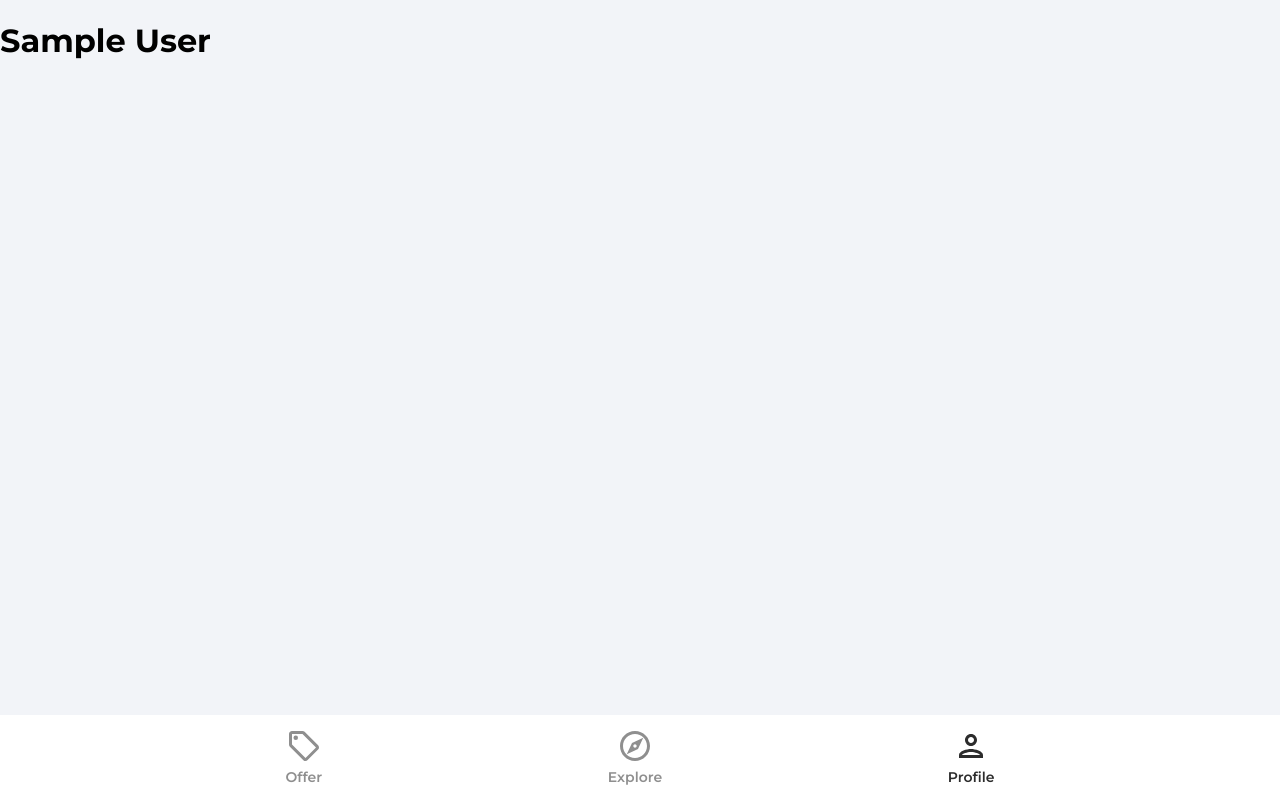
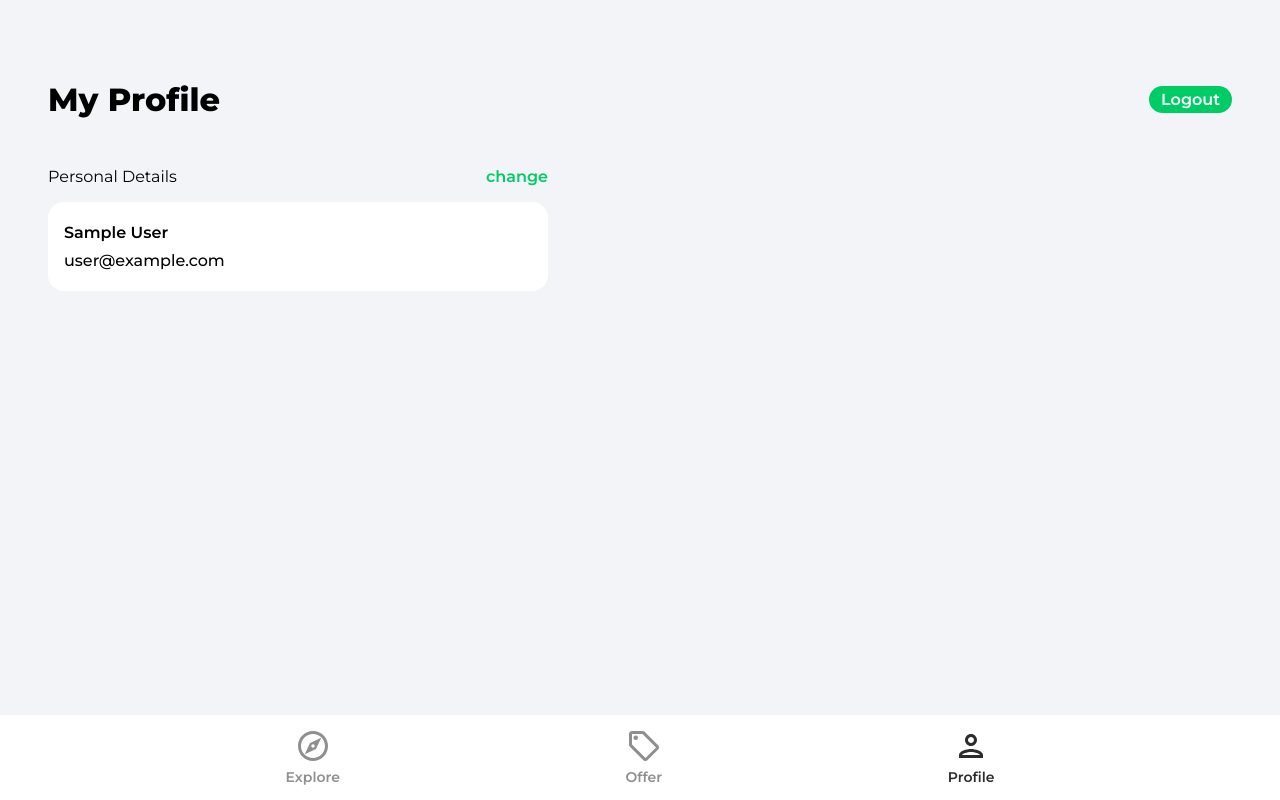
Before and after one commit to cristhian-manzano/house-marketplace, a React (Create React App) app: page /profile in a window 1280 px wide. Built offline with nearby package versions, Linux system fonts and the light colour scheme; no server answers; sample sign-in values are in the browser's storage.

Commit message:
Adding private route

```diff
--- a/src/App.js
+++ b/src/App.js
@@ -10,6 +10,8 @@
 import { ToastContainer } from "react-toastify";
 import "react-toastify/dist/ReactToastify.css";
 
+import PrivateRoute from "./components/PrivateRoute";
+
 function App() {
   return (
     <>
@@ -18,7 +20,11 @@
         <Routes>
           <Route path="/" element={<Explore />} />
           <Route path="/offers" element={<Offers />} />
-          <Route path="/profile" element={<Profile />} />
+
+          <Route path="" element={<PrivateRoute />}>
+            <Route path="/profile" element={<Profile />} />
+          </Route>
+
           <Route path="/sign-in" element={<SignIn />} />
           <Route path="/sign-up" element={<SignUp />} />
           <Route path="/forgot-password" element={<ForgotPassword />} />
--- a/src/components/Navbar.jsx
+++ b/src/components/Navbar.jsx
@@ -14,7 +14,7 @@
       <nav className="navbarNav">
         <ul className="navbarListItems">
           <li className="navbarListItem" onClick={() => navigate("/")}>
-            <OfferIcon
+            <ExploreIcon
               fill={pathMatchRoute("/") ? "#2c2c2c" : "#8f8f8f"}
               width="36px"
               height="36px"
@@ -26,11 +26,11 @@
                   : "navbarListItemName"
               }
             >
-              Offer
+              Explore
             </p>
           </li>
           <li className="navbarListItem" onClick={() => navigate("/offers")}>
-            <ExploreIcon
+            <OfferIcon
               fill={pathMatchRoute("/offers") ? "#2c2c2c" : "#8f8f8f"}
               width="36px"
               height="36px"
@@ -42,7 +42,7 @@
                   : "navbarListItemName"
               }
             >
-              Explore
+              Offer
             </p>
           </li>
           <li className="navbarListItem" onClick={() => navigate("/profile")}>
--- /dev/null
+++ b/src/components/PrivateRoute.jsx
@@ -0,0 +1,11 @@
+import { Navigate, Outlet } from "react-router-dom";
+import useAuthStatus from "../hooks/useAuthStatus";
+import Spinner from "./Spinner";
+
+function PrivateRoute() {
+  const { loggedIn, checkingStatus } = useAuthStatus();
+  if (checkingStatus) return <Spinner />;
+  return loggedIn ? <Outlet /> : <Navigate to="/sign-in" />;
+}
+
+export default PrivateRoute;
--- /dev/null
+++ b/src/components/Spinner.jsx
@@ -0,0 +1,9 @@
+function Spinner() {
+  return (
+    <div className="loadingSpinnerContainer">
+      <div className="loadingSpinner"></div>
+    </div>
+  );
+}
+
+export default Spinner;
--- /dev/null
+++ b/src/hooks/useAuthStatus.js
@@ -0,0 +1,26 @@
+import { useState, useEffect, useRef } from "react";
+import { getAuth, onAuthStateChanged } from "firebase/auth";
+
+function useAuthStatus() {
+  const [loggedIn, setLoggedIn] = useState(false);
+  const [checkingStatus, setCheckingStatus] = useState(true);
+  const isMounted = useRef(true);
+
+  useEffect(() => {
+    if (isMounted) {
+      const auth = getAuth();
+      onAuthStateChanged(auth, (user) => {
+        if (user) setLoggedIn(true);
+        setCheckingStatus(false);
+      });
+    }
+
+    return () => {
+      isMounted.current = false;
+    };
+  }, [isMounted]);
+
+  return { loggedIn, checkingStatus };
+}
+
+export default useAuthStatus;
--- a/src/pages/Offers.jsx
+++ b/src/pages/Offers.jsx
@@ -1,4 +1,4 @@
-import React from "react";
+import { useEffect, useState } from "react";
 
 function Offers() {
   return <div></div>;
--- a/src/pages/Profile.jsx
+++ b/src/pages/Profile.jsx
@@ -1,32 +1,106 @@
-import { useEffect, useState } from "react";
+import { useState } from "react";
+import { getAuth, updateProfile } from "firebase/auth";
+import { useNavigate } from "react-router-dom";
+import { db } from "../firebase.config";
+import { doc, updateDoc } from "firebase/firestore";
 
-import { getAuth, onAuthStateChanged } from "firebase/auth";
+import { toast } from "react-toastify";
 
 function Profile() {
-  const [user, setUser] = useState(null);
-  const [authWasListened, setAuthWasListened] = useState(false);
+  const auth = getAuth();
 
-  const getUser = () => {
-    const auth = getAuth();
-    onAuthStateChanged(auth, (usr) => {
-      if (usr) setUser(usr);
-      else setUser(null);
+  const [formData, setFormData] = useState({
+    name: auth.currentUser?.displayName,
+    email: auth.currentUser?.email,
+  });
 
-      setAuthWasListened(true);
-    });
+  const [changeDetails, setchangeDetails] = useState(false);
+  const { name, email } = formData;
+  const navigate = useNavigate();
+
+  const onLogout = () => {
+    auth.signOut();
+    navigate("/");
   };
 
-  useEffect(() => {
-    getUser();
-  }, []);
+  const onSubmit = async () => {
+    try {
+      // Just updating name because in auth(firebase) cannot change email
+
+      if (auth.currentUser.displayName !== name) {
+        // Update display name in firebase
+        await updateProfile(auth.currentUser, {
+          displayName: name,
+        });
+
+        // update in firestore
+        const userRef = doc(db, "users", auth.currentUser.uid);
+        await updateDoc(userRef, {
+          name,
+        });
+      }
+    } catch (error) {
+      console.log("🚀 ~ file: Profile.jsx ~ line 44 ~ onSubmit ~ error", error);
+      toast.error("Could not update profile details");
+    }
+  };
+
+  const onChange = (e) => {
+    setFormData((prevState) => ({
+      ...prevState,
+      [e.target.id]: e.target.value,
+    }));
+  };
 
   return (
     <>
-      {authWasListened ? (
-        <h1>{user?.displayName ?? "No existe"}</h1>
-      ) : (
-        <div>waiting for auth...</div>
-      )}
+      <div className="profile">
+        <header className="profileHeader">
+          <p className="pageHeader">My Profile</p>
+          <button type="button" className="logOut" onClick={onLogout}>
+            Logout
+          </button>
+        </header>
+
+        <main>
+          <div className="profileDetailsHeader">
+            <p className="profileDetailsText">Personal Details</p>
+            <p
+              className="changePersonalDetails"
+              onClick={() => {
+                changeDetails && onSubmit();
+                setchangeDetails((prevState) => !prevState);
+              }}
+            >
+              {changeDetails ? "done" : "change"}
+            </p>
+          </div>
+
+          <div className="profileCard">
+            <form>
+              <input
+                type="text"
+                id="name"
+                className={!changeDetails ? "profileName" : "profileNameActive"}
+                disabled={!changeDetails}
+                value={name}
+                onChange={onChange}
+              />
+
+              <input
+                type="text"
+                id="email"
+                className={
+                  !changeDetails ? "profileEmail" : "profileEmailActive"
+                }
+                disabled={!changeDetails}
+                value={email}
+                onChange={onChange}
+              />
+            </form>
+          </div>
+        </main>
+      </div>
     </>
   );
 }
```
